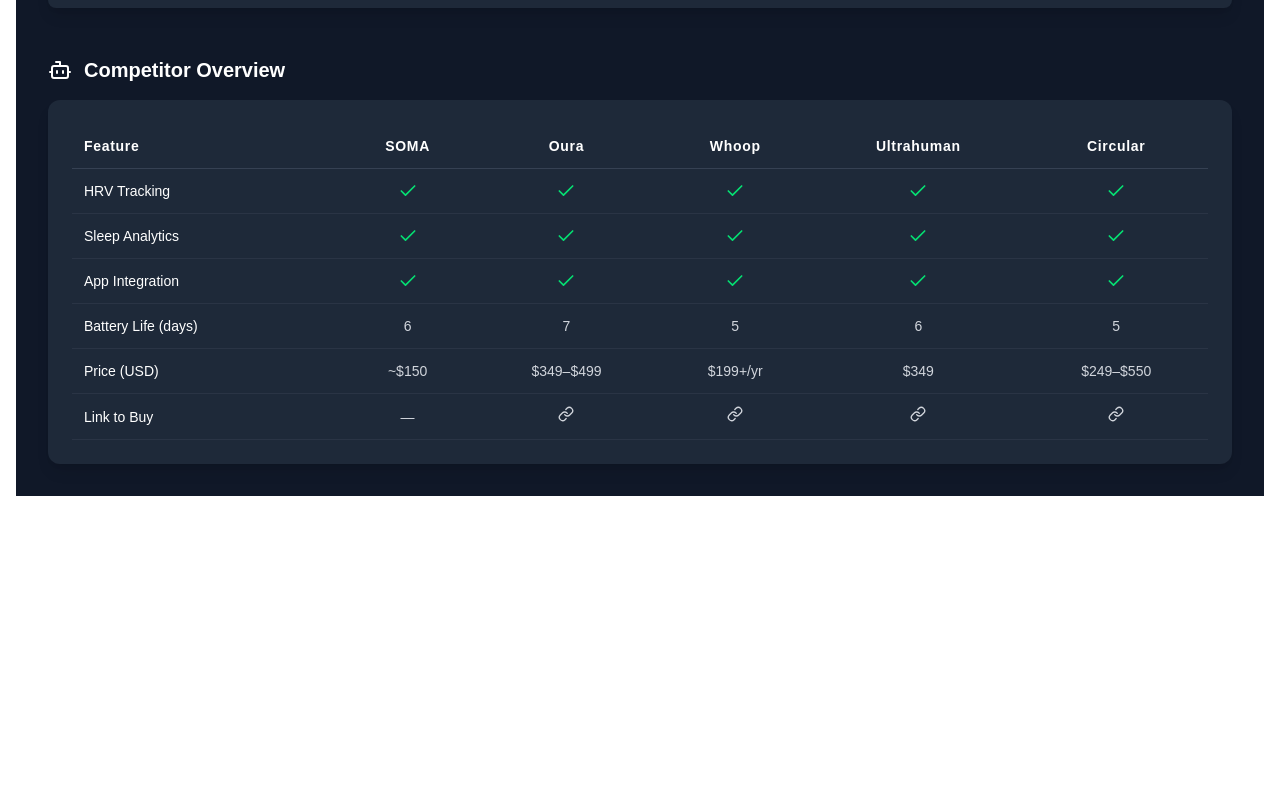
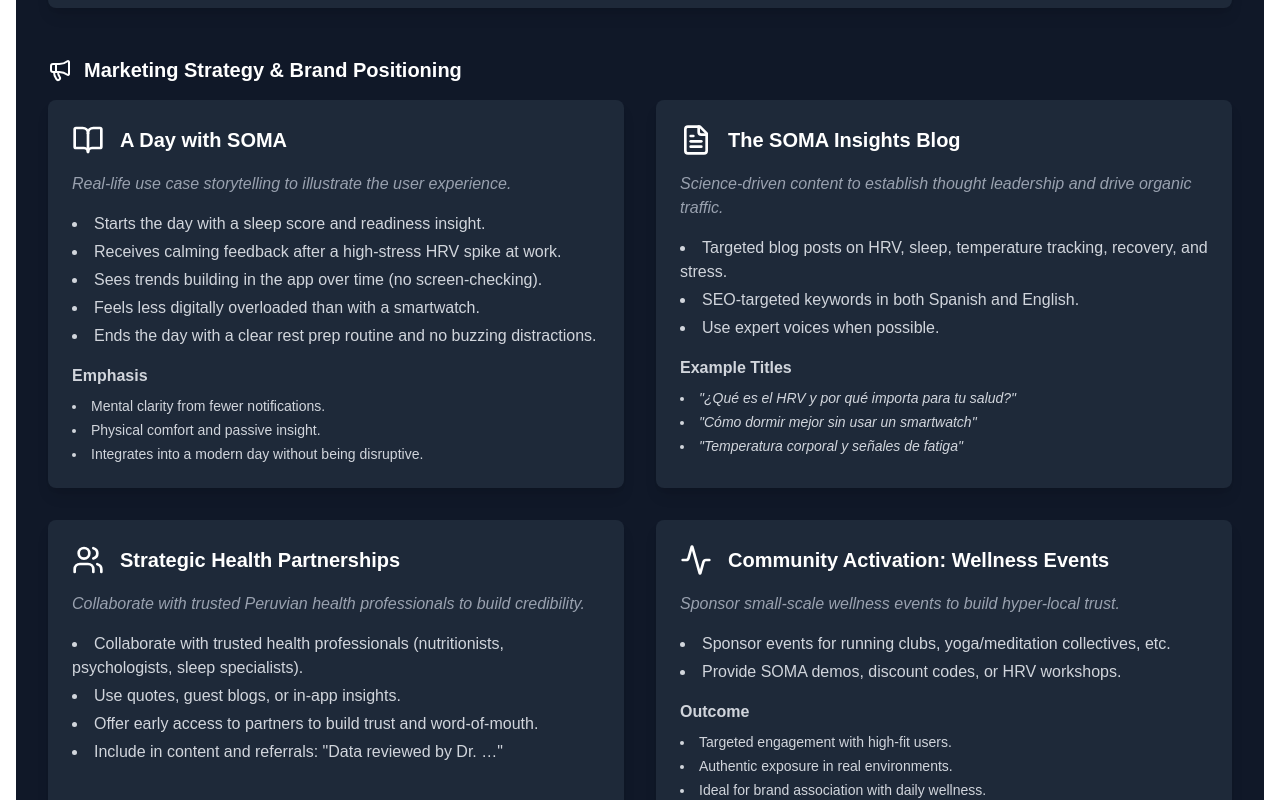
Before and after one commit to MQuantrillC/Soma-Dashboard, a Next.js app: page /market-research in a window 1280 px wide. Shown: the part 1060-1860 px from the top of the page. Before the commit the page ends 1572 px from the top, so only its background shows below. Built offline with nearby package versions, Linux system fonts and the light colour scheme.

Commit message:
Added Marketing Strategy & Brand Positioning section

```diff
--- a/src/app/market-research/page.tsx
+++ b/src/app/market-research/page.tsx
@@ -1,8 +1,9 @@
 import React from 'react';
 import Image from 'next/image';
-import { Search, Users, Bot } from 'lucide-react';
+import { Users, Bot, Megaphone } from 'lucide-react';
 import CompetitorTable from '@/components/market-research/CompetitorTable';
 import CustomerSegments from '@/components/market-research/CustomerSegments';
+import MarketingStrategy from '@/components/market-research/MarketingStrategy';
 
 const MarketResearchPage = () => {
     return (
@@ -23,6 +24,14 @@
 
                 <section>
                     <div className="flex items-center mb-4">
+                        <Megaphone className="w-6 h-6 mr-3 text-soma-aquamarina" />
+                        <h2 className="text-xl font-bold font-saira">Marketing Strategy & Brand Positioning</h2>
+                    </div>
+                    <MarketingStrategy />
+                </section>
+
+                <section>
+                    <div className="flex items-center mb-4">
                         <Bot className="w-6 h-6 mr-3 text-soma-aquamarina" />
                         <h2 className="text-xl font-bold font-saira">Competitor Overview</h2>
                     </div>
--- a/src/components/market-research/CustomerSegments.tsx
+++ b/src/components/market-research/CustomerSegments.tsx
@@ -10,13 +10,13 @@
         coreNeeds: [
             'Stay sharp and perform under pressure',
             'Integrate seamlessly into a busy, smart-device-heavy lifestyle',
-            'Reduce mental fatigue, track recovery effortlessly'
+            'Reduce mental fatigue, track body health without effort'
         ],
         keywords: ['Discreet', 'Efficiency', 'Non-intrusive', 'Data-driven'],
         messagingPhrases: [
             'Optimize your most valuable asset: yourself.',
             'Master your day, discreetly.',
-            'Data that works behind the scenes — just like you.'
+            'Data that works behind the scenes'
         ],
         somaFit: [
             '5–7 day battery life, no screen clutter',
@@ -29,7 +29,7 @@
         title: 'Athletes',
         coreNeeds: [
             'Improve recovery, optimize performance',
-            'Track effort, fatigue, and strain daily',
+            'Track effort, fatigue, and output daily',
             'Make data-informed training decisions'
         ],
         keywords: ['Performance', 'Intensity', 'Progression', 'Gains'],
--- /dev/null
+++ b/src/components/market-research/MarketingStrategy.tsx
@@ -0,0 +1,116 @@
+"use client";
+
+import React from 'react';
+import { BookOpen, FileText, Users, Activity } from 'lucide-react';
+
+const strategies = [
+    {
+        icon: BookOpen,
+        title: 'A Day with SOMA',
+        summary: 'Real-life use case storytelling to illustrate the user experience.',
+        content: [
+            'Starts the day with a sleep score and readiness insight.',
+            'Receives calming feedback after a high-stress HRV spike at work.',
+            'Sees trends building in the app over time (no screen-checking).',
+            'Feels less digitally overloaded than with a smartwatch.',
+            'Ends the day with a clear rest prep routine and no buzzing distractions.'
+        ],
+        emphasis: [
+            'Mental clarity from fewer notifications.',
+            'Physical comfort and passive insight.',
+            'Integrates into a modern day without being disruptive.'
+        ]
+    },
+    {
+        icon: FileText,
+        title: 'The SOMA Insights Blog',
+        summary: 'Science-driven content to establish thought leadership and drive organic traffic.',
+        content: [
+            'Targeted blog posts on HRV, sleep, temperature tracking, recovery, and stress.',
+            'SEO-targeted keywords in both Spanish and English.',
+            'Use expert voices when possible.'
+        ],
+        examples: [
+            '¿Qué es el HRV y por qué importa para tu salud?',
+            'Cómo dormir mejor sin usar un smartwatch',
+            'Temperatura corporal y señales de fatiga'
+        ]
+    },
+    {
+        icon: Users,
+        title: 'Strategic Health Partnerships',
+        summary: 'Collaborate with trusted Peruvian health professionals to build credibility.',
+        content: [
+            'Collaborate with trusted health professionals (nutritionists, psychologists, sleep specialists).',
+            'Use quotes, guest blogs, or in-app insights.',
+            'Offer early access to partners to build trust and word-of-mouth.',
+            'Include in content and referrals: "Data reviewed by Dr. …"'
+        ]
+    },
+    {
+        icon: Activity,
+        title: 'Community Activation: Wellness Events',
+        summary: 'Sponsor small-scale wellness events to build hyper-local trust.',
+        content: [
+            'Sponsor events for running clubs, yoga/meditation collectives, etc.',
+            'Provide SOMA demos, discount codes, or HRV workshops.'
+        ],
+        outcome: [
+            'Targeted engagement with high-fit users.',
+            'Authentic exposure in real environments.',
+            'Ideal for brand association with daily wellness.'
+        ]
+    }
+];
+
+const StrategyCard = ({ card }: { card: (typeof strategies)[0] }) => (
+    <div className="bg-gray-800 p-6 rounded-lg shadow-lg flex flex-col h-full">
+        <div className="flex items-center mb-4">
+            <card.icon className="w-8 h-8 mr-4 text-soma-aquamarina" />
+            <h3 className="text-xl font-bold font-saira">{card.title}</h3>
+        </div>
+        <p className="text-gray-400 italic mb-4">{card.summary}</p>
+        <div className="space-y-2 text-gray-300 flex-grow">
+            <ul className="list-disc list-inside space-y-1">
+                {card.content.map(item => <li key={item}>{item}</li>)}
+            </ul>
+            {card.emphasis && (
+                <div className="pt-2">
+                    <h4 className="font-bold text-soma-aquamarina/90 mb-2">Emphasis</h4>
+                    <ul className="list-disc list-inside space-y-1 text-sm">
+                         {card.emphasis.map(item => <li key={item}>{item}</li>)}
+                    </ul>
+                </div>
+            )}
+            {card.examples && (
+                <div className="pt-2">
+                    <h4 className="font-bold text-soma-aquamarina/90 mb-2">Example Titles</h4>
+                    <ul className="list-disc list-inside space-y-1 text-sm italic">
+                         {card.examples.map(item => <li key={item}>"{item}"</li>)}
+                    </ul>
+                </div>
+            )}
+            {card.outcome && (
+                <div className="pt-2">
+                    <h4 className="font-bold text-soma-aquamarina/90 mb-2">Outcome</h4>
+                    <ul className="list-disc list-inside space-y-1 text-sm">
+                         {card.outcome.map(item => <li key={item}>{item}</li>)}
+                    </ul>
+                </div>
+            )}
+        </div>
+    </div>
+);
+
+
+const MarketingStrategy = () => {
+    return (
+        <div className="grid grid-cols-1 md:grid-cols-2 gap-8">
+            {strategies.map((strategy) => (
+                <StrategyCard key={strategy.title} card={strategy} />
+            ))}
+        </div>
+    );
+};
+
+export default MarketingStrategy;
```
